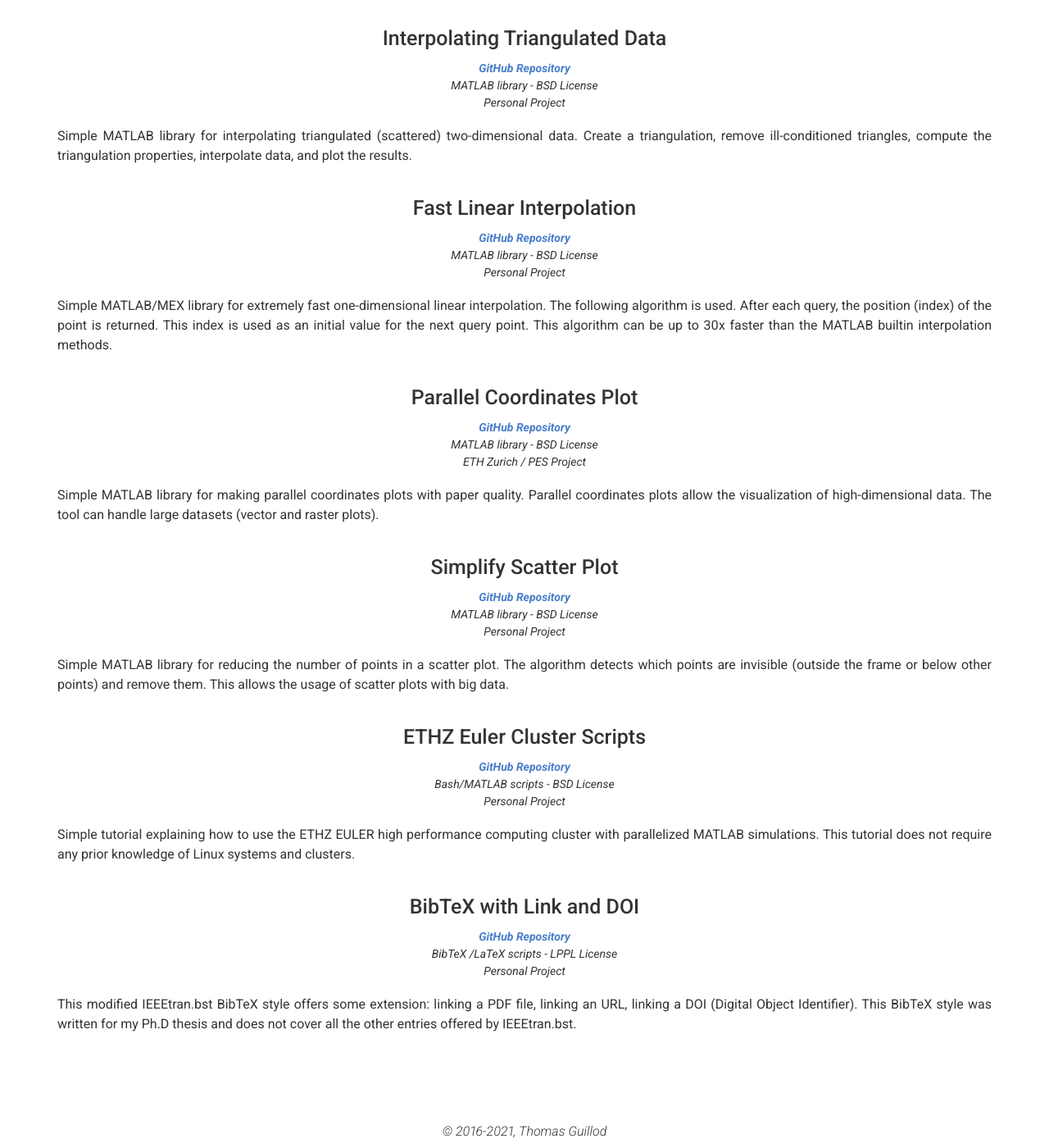
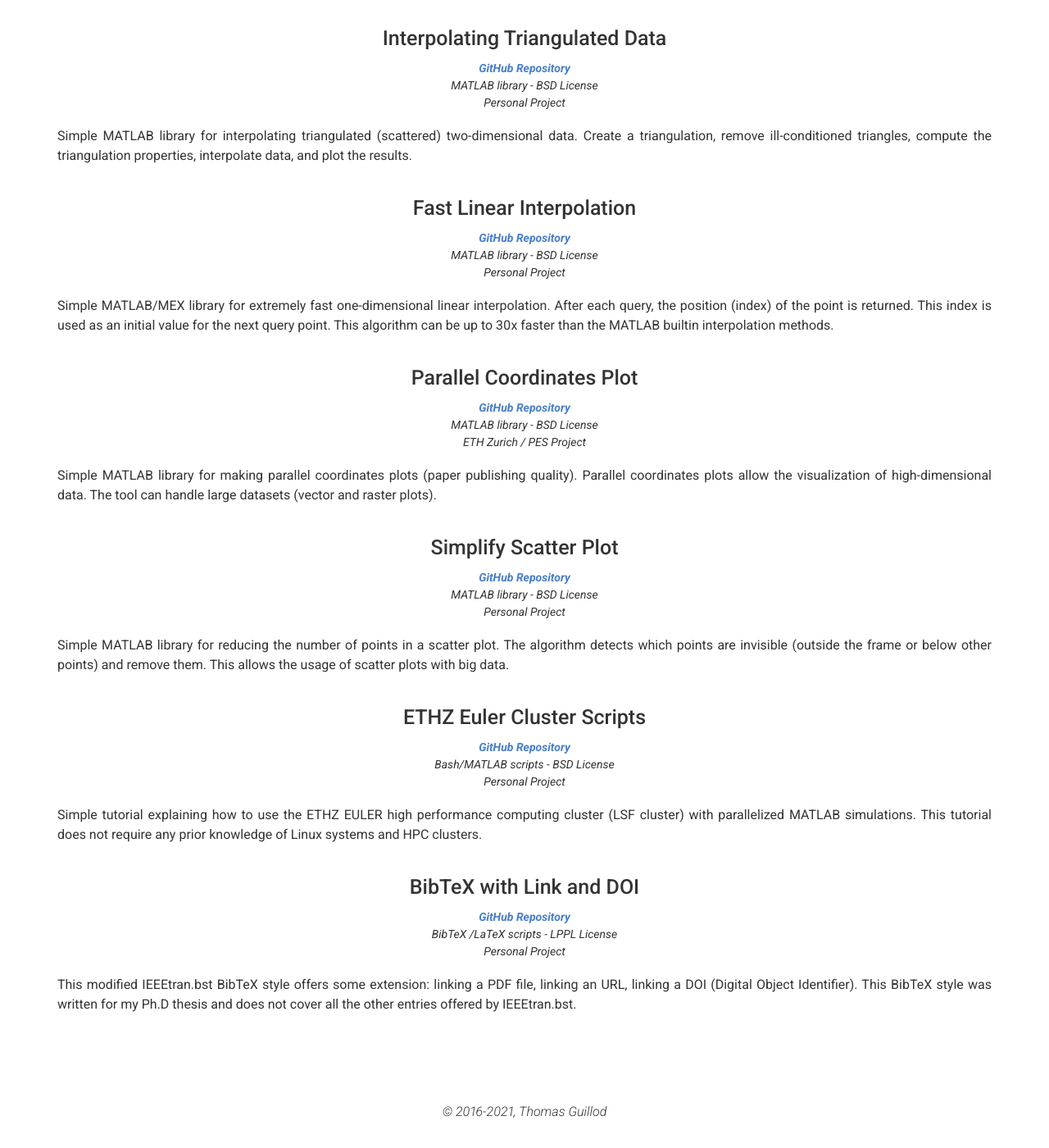
Before and after one commit to otvam/otvam.github.io, a Jekyll site: the page built from science.md, in a window 1280 px wide and 1400 px high, scrolled down 942 px. Shown: the whole window at 82% size. Built offline with Jekyll 4.4.1, drawn with Linux system fonts in a browser that asks for light colours; nearby versions of some CDN libraries; after the commit the page ends 2318 px from its top, so only the background shows below that.

Commit message:
add fast interpolation

```diff
--- a/_layouts/science.html
+++ b/_layouts/science.html
@@ -72,7 +72,7 @@
                 MATLAB library - BSD License<br>
                 Personal Project
             </p>
-            <p>Simple MATLAB/MEX library for extremely fast one-dimensional linear interpolation. The following algorithm is used. After each query, the position (index) of the point is returned. This index is used as an initial value for the next query point. This algorithm can be up to 30x faster than the MATLAB builtin interpolation methods.
+            <p>Simple MATLAB/MEX library for extremely fast one-dimensional linear interpolation. After each query, the position (index) of the point is returned. This index is used as an initial value for the next query point. This algorithm can be up to 30x faster than the MATLAB builtin interpolation methods.
         </div>
     </div>
     <!--parallel_coordinates_matlab-->
@@ -86,7 +86,7 @@
                 MATLAB library - BSD License<br>
                 ETH Zurich / PES Project
             </p>
-            <p>Simple MATLAB library for making parallel coordinates plots with paper quality. Parallel coordinates plots allow the visualization of high-dimensional data. The tool can handle large datasets (vector and raster plots).</p>
+            <p>Simple MATLAB library for making parallel coordinates plots (paper publishing quality). Parallel coordinates plots allow the visualization of high-dimensional data. The tool can handle large datasets (vector and raster plots).</p>
         </div>
     </div>
     <!--scatter_simplify_matlab-->
@@ -114,7 +114,7 @@
                 Bash/MATLAB scripts - BSD License<br>
                 Personal Project
             </p>
-            <p>Simple tutorial explaining how to use the ETHZ EULER high performance computing cluster with parallelized MATLAB simulations. This tutorial does not require any prior knowledge of Linux systems and clusters.</p>
+            <p>Simple tutorial explaining how to use the ETHZ EULER high performance computing cluster (LSF cluster) with parallelized MATLAB simulations. This tutorial does not require any prior knowledge of Linux systems and HPC clusters.</p>
         </div>
     </div>
     <!--IEEEtran_file_url_doi_link_bibtex-->
```
